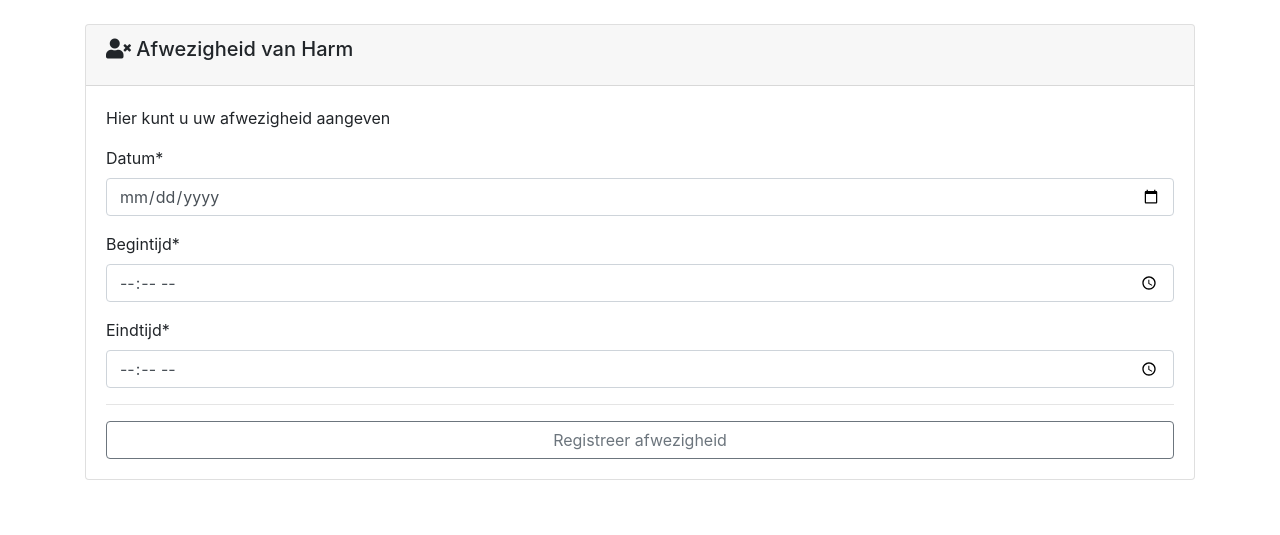
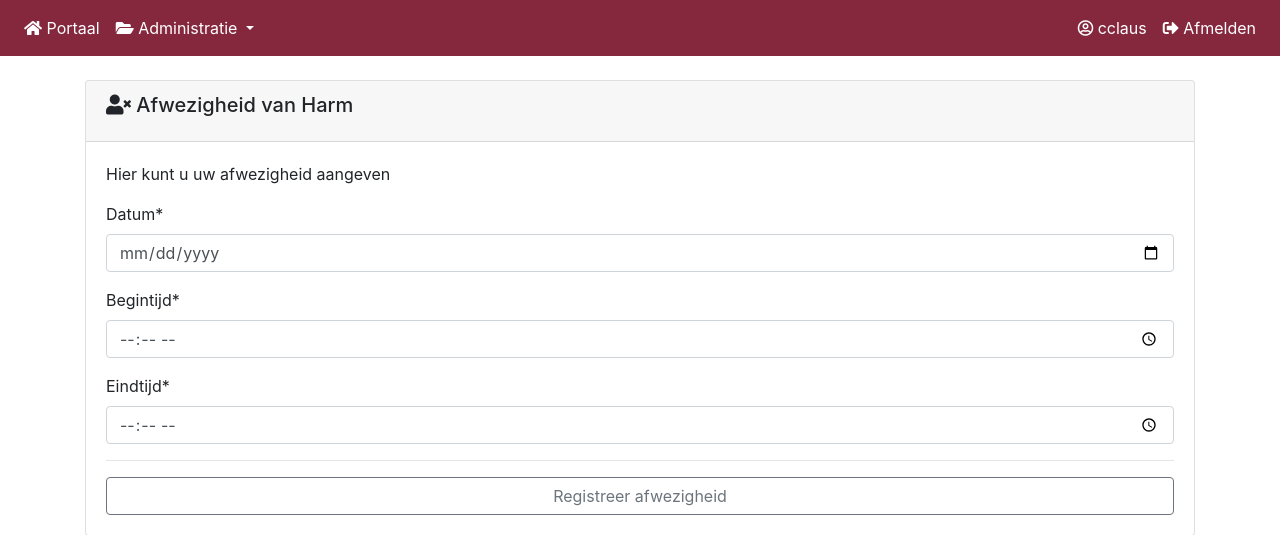
Before and after one commit to C-Claus/_claus_portaal, a Django app: page /aanwezigheid/1 in a window 1280 px wide. Shown: the top 535 px of the page. Run offline with Django 3.2, Linux system fonts and the light colour scheme; a user stored in the database is signed in; data comes from the database, SQL or seed files in the repository; some libraries are stand-ins or nearby versions.

Commit message:
edited base html

```diff
--- a/claus_portaal/templates/claus_portaal/base.html
+++ b/claus_portaal/templates/claus_portaal/base.html
@@ -42,15 +42,15 @@
 {% load has_group %}
 
 
-{# if request.user|has_group:'Administratie' #}
+{% if request.user|has_group:'Administratie' %}
   <!-- Administratie -->
-  {# include 'claus_portaal/navbar_administratie.html' #}
-{# endif #}
+  {% include 'claus_portaal/navbar_administratie.html' %}
+{% endif %}
 
-{# if request.user|has_group:'Uitvoerend' #}
+{% if request.user|has_group:'Uitvoerend' %}
  <!--Uitvoerend -->
- {# include 'claus_portaal/navbar_uitvoerend.html' #}
-{# endif #}
+ {% include 'claus_portaal/navbar_uitvoerend.html' %}
+{% endif %}
 
 
 {% endif %}
```
